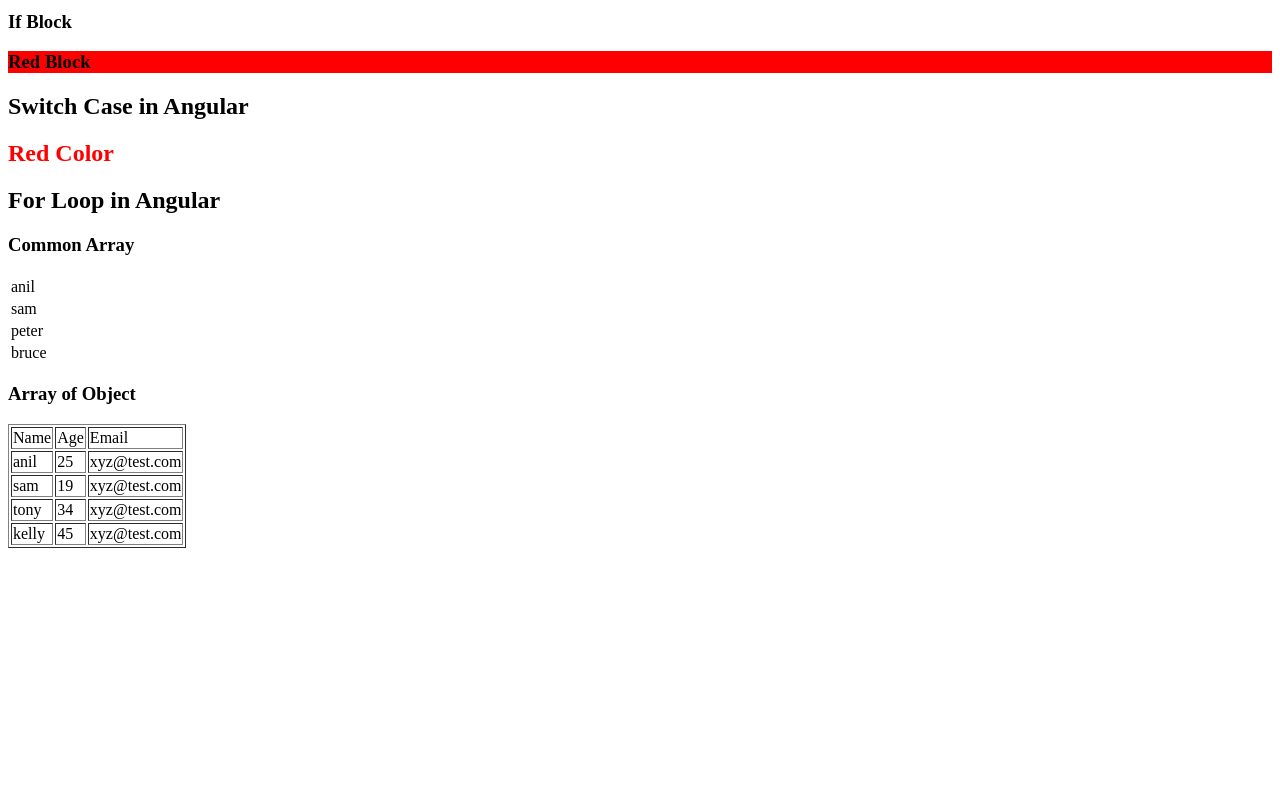
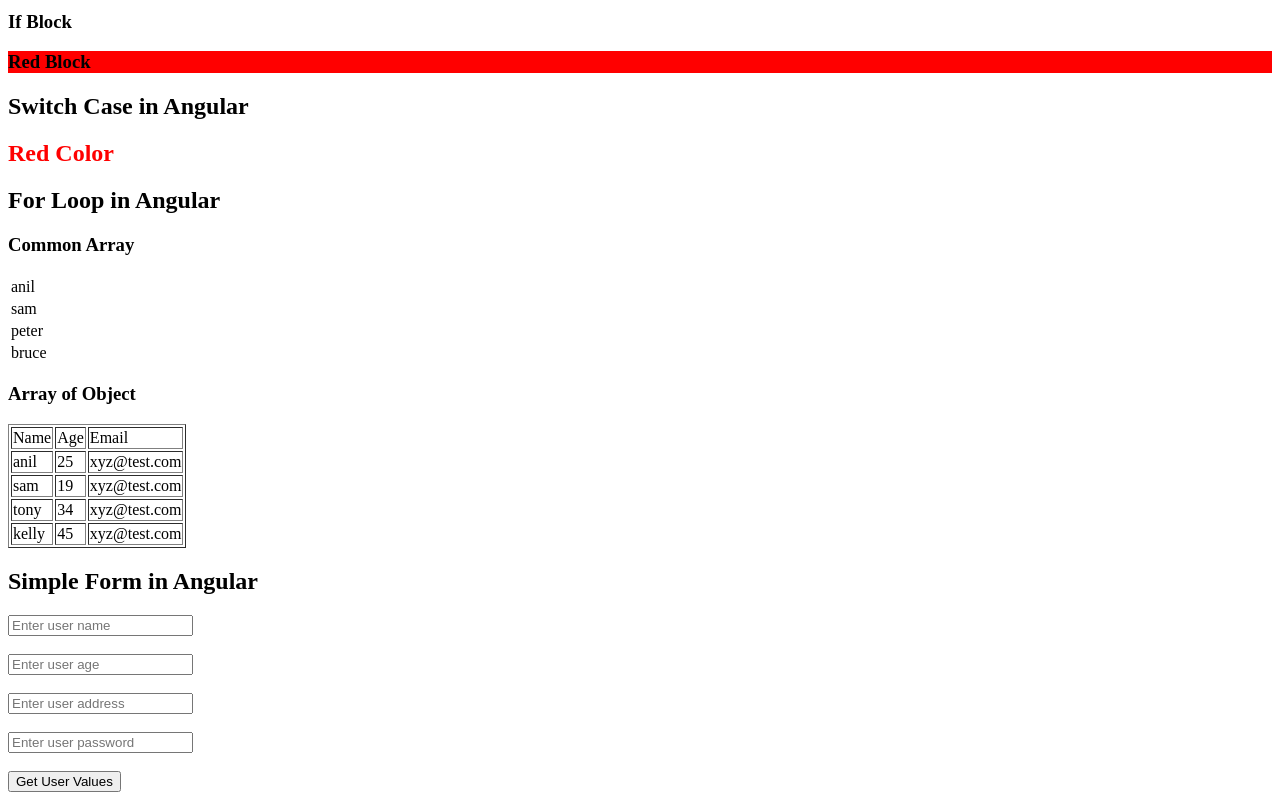
Before and after one commit to budiantoip/learn_angular, an Angular app: page / in a window 1280 px wide. Shown: the part 1025-1825 px from the top of the page. Before the commit the page ends 1581 px from the top, so only its background shows below. Built offline with nearby package versions, Linux system fonts and the light colour scheme.

Commit message:
simple form

```diff
--- a/src/app/app.component.html
+++ b/src/app/app.component.html
@@ -8,3 +8,4 @@
 <app-conditions></app-conditions>
 <app-switch-cases></app-switch-cases>
 <app-for-loop></app-for-loop>
+<app-simple-form></app-simple-form>
--- /dev/null
+++ b/src/app/simple-form/simple-form.component.html
@@ -0,0 +1,8 @@
+<h2>Simple Form in Angular</h2>
+<form #simpleForm="ngForm" (submit)="getValues(simpleForm.value)">
+    <input type="text" ngModel name="name" placeholder="Enter user name" > <br><br>
+    <input type="text" ngModel name="age" placeholder="Enter user age" > <br><br>
+    <input type="text" ngModel name="address" placeholder="Enter user address" > <br><br>
+    <input type="password" ngModel name="password" placeholder="Enter user password" > <br><br>
+    <button>Get User Values</button>
+</form>
--- /dev/null
+++ b/src/app/simple-form/simple-form.component.ts
@@ -0,0 +1,20 @@
+import { Component, OnInit } from '@angular/core';
+
+@Component({
+  selector: 'app-simple-form',
+  templateUrl: './simple-form.component.html',
+  styleUrls: ['./simple-form.component.css']
+})
+export class SimpleFormComponent implements OnInit {
+
+  constructor() { }
+
+  ngOnInit(): void {
+  }
+
+  getValues(value: any) {
+    console.clear();
+    console.warn(value);
+  }
+
+}
```
Also changed, not shown: src/app/app.module.ts (+6 -2 lines), src/app/simple-form/simple-form.component.css (added), 1 other file (tests, documents, lock files or other folders).
